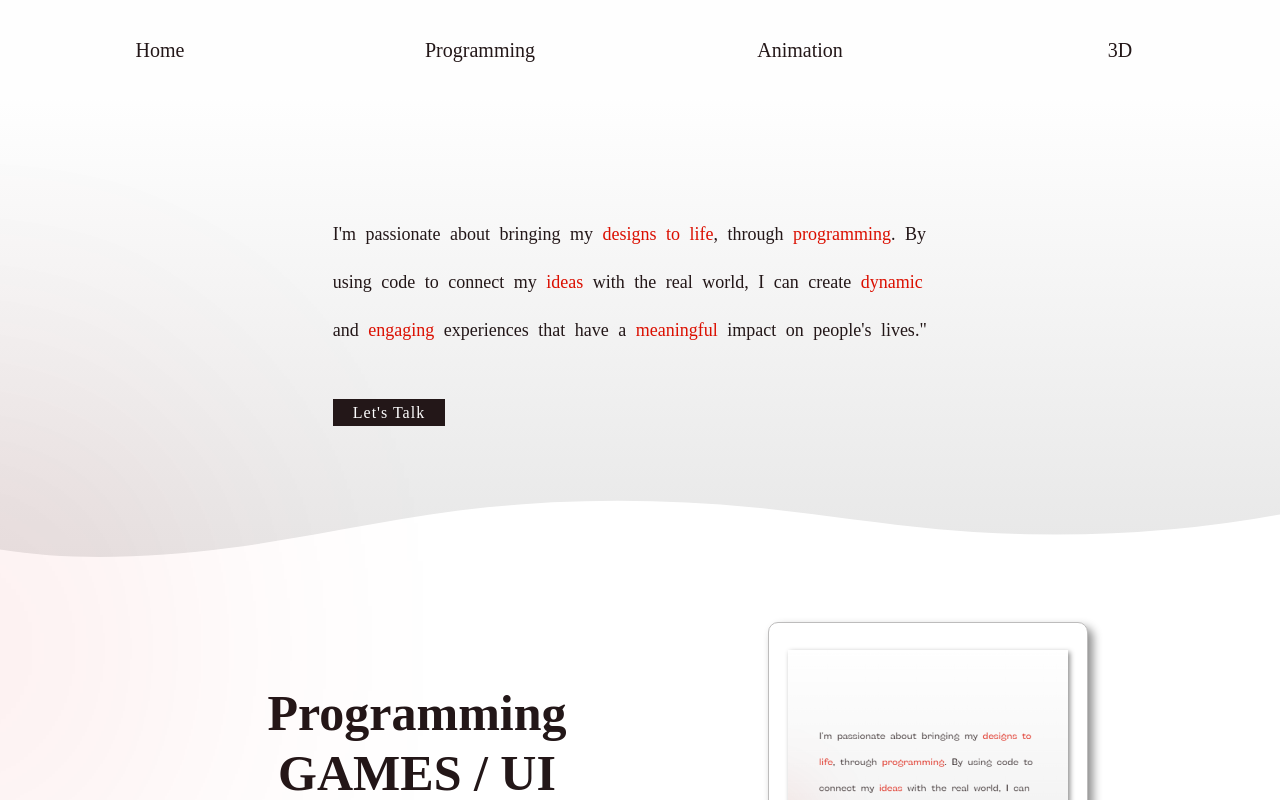
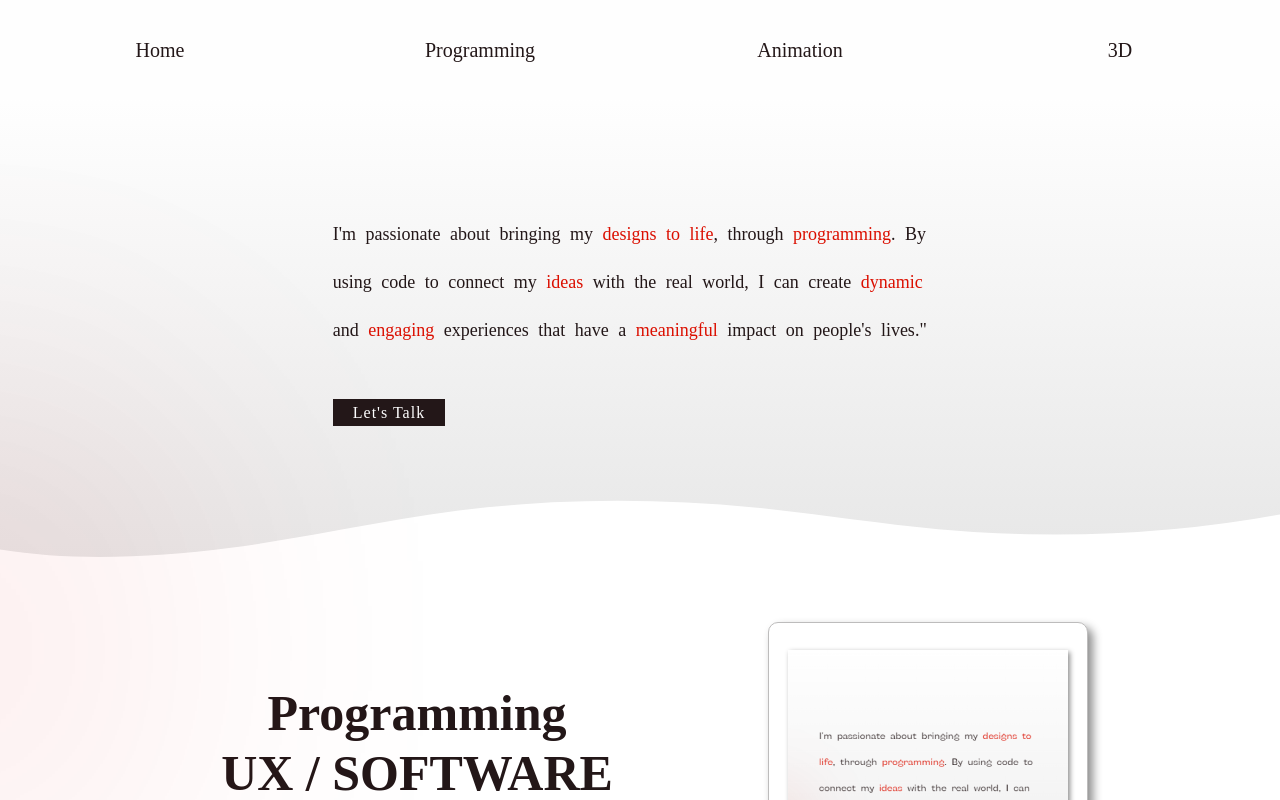
Before and after one commit to jdrcabrera123/portfolio, a React (Vite) app: page /#/ in a window 1280 px wide. Shown: the top 800 px of the page. Built offline with nearby package versions, Linux system fonts and the light colour scheme; a web font is replaced by a local one.

Commit message:
UX text added

```diff
--- a/src/components/ProgrammingUxUi.jsx
+++ b/src/components/ProgrammingUxUi.jsx
@@ -7,7 +7,7 @@ export default function ProgrammingUxUi() {
       <div className="textSection">
         <h1>
           Programming <br />
-          GAMES / UI
+          UX / SOFTWARE
         </h1>
 
         <div className="boxMovement">
```
